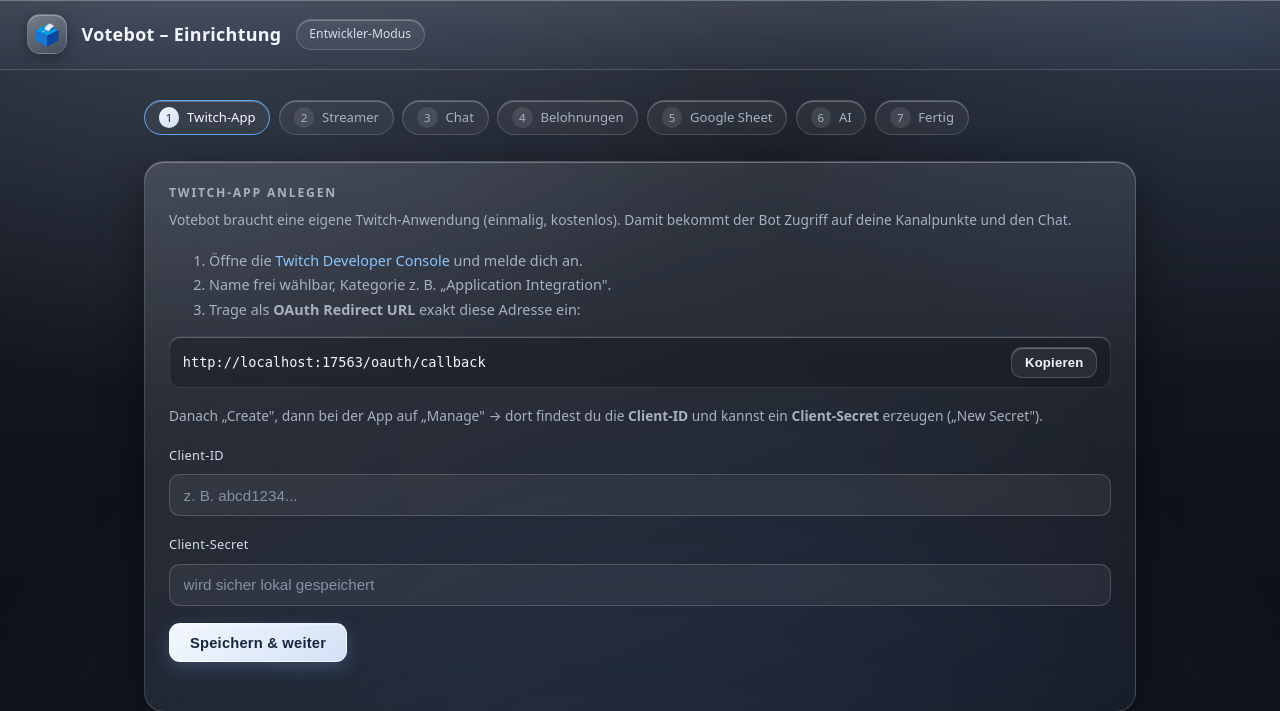
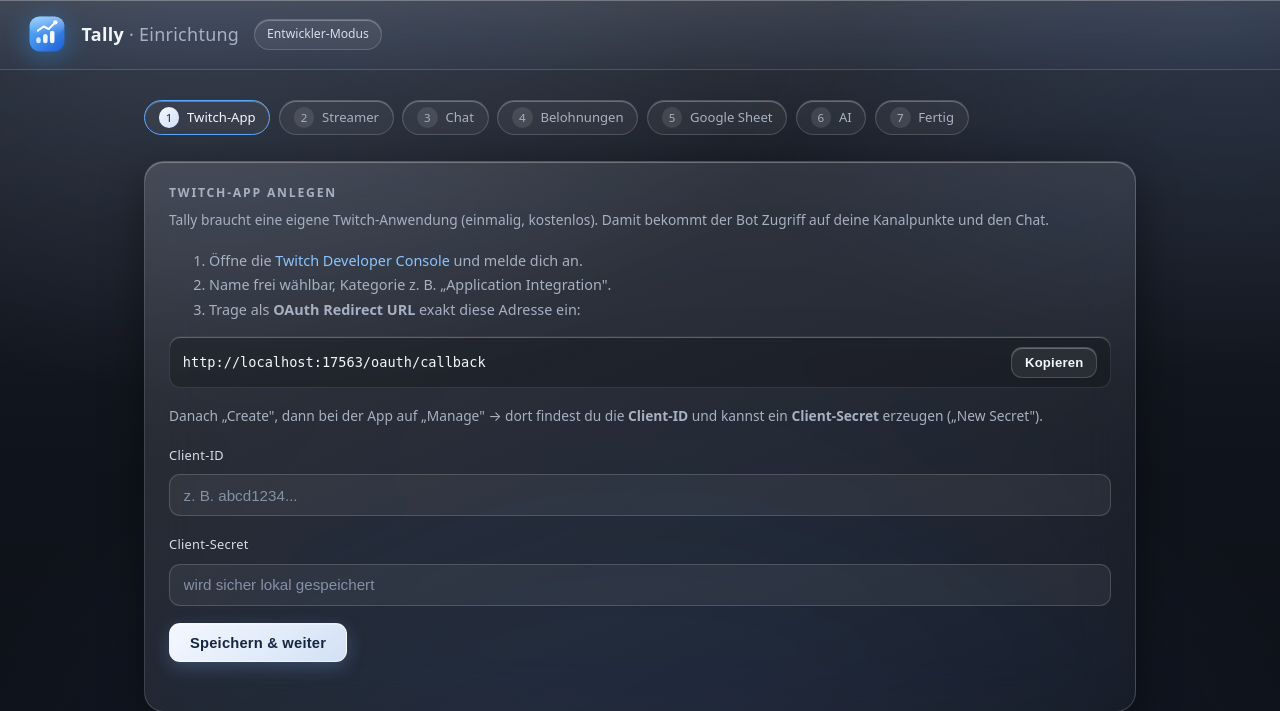
Before and after one commit to ELYXAN/votebot, a FastAPI app: page /setup in a window 1280 px wide. Shown: the top 711 px of the page. Run offline with FastAPI, Linux system fonts and the light colour scheme; data that the repository does not hold is empty.

Commit message:
Rebranding: "Tally" + eigenes Logo, KPI-Icons statt Emojis
- Projekt heißt im UI jetzt "Tally" (interner Paket-/Dienstname bleibt votebot)
- Neues custom Logo (SVG): aufsteigende Balken + Trendlinie im silbrig-blauen
  App-Icon-Stil mit Glow; als favicon.svg und in beiden Topbars
- KPI-Kacheln: Emojis durch saubere SVG-Line-Icons ersetzt
  (Häkchen, Sparkle/AI, Controller, Uhr) in blau getönten Chips
- Produktname in Setup-Texten, Dialogen, Banner, README auf Tally umgestellt

Co-Authored-By: Claude Opus 4.8 <noreply@anthropic.com>

```diff
--- a/run.py
+++ b/run.py
@@ -27,7 +27,7 @@ def main() -> None:
     url = f"http://{cfg_mod.WEB_HOST}:{cfg_mod.WEB_PORT}"
 
     print("=" * 60)
-    print("  Votebot - Twitch Vote Tracker")
+    print("  Tally - Twitch Vote Tracker")
     print(f"  Dashboard: {url}")
     print("  (Zum Beenden hier Strg+C drücken.)")
     print("=" * 60)
--- a/votebot/web/app.py
+++ b/votebot/web/app.py
@@ -42,7 +42,7 @@ state = AppState()
 @asynccontextmanager
 async def lifespan(app: FastAPI):
     logging_setup.set_loop(asyncio.get_running_loop())
-    log.info("Votebot-Dashboard bereit auf http://%s:%d", cfg_mod.WEB_HOST, cfg_mod.WEB_PORT)
+    log.info("Tally-Dashboard bereit auf http://%s:%d", cfg_mod.WEB_HOST, cfg_mod.WEB_PORT)
     # Bot automatisch starten, wenn gewünscht und alles eingerichtet ist.
     if state.cfg.get("autostart_bot") and cfg_mod.is_setup_complete(state.cfg):
         try:
@@ -54,7 +54,7 @@ async def lifespan(app: FastAPI):
     await state.bot.stop()
 
 
-app = FastAPI(title="Votebot", lifespan=lifespan)
+app = FastAPI(title="Tally", lifespan=lifespan)
 app.mount("/static", StaticFiles(directory=STATIC_DIR), name="static")
 
 
--- a/votebot/web/static/app.js
+++ b/votebot/web/static/app.js
@@ -144,7 +144,7 @@ async function createReward() {
 }
 
 async function removeReward(id) {
-  if (!confirm("Belohnung aus Votebot entfernen? (Die Twitch-Belohnung bleibt bestehen.)")) return;
+  if (!confirm("Belohnung aus Tally entfernen? (Die Twitch-Belohnung bleibt bestehen.)")) return;
   try { await api(`/api/rewards/${encodeURIComponent(id)}`, "DELETE"); }
   catch (e) { alert(e.message); }
 }
--- a/votebot/web/static/style.css
+++ b/votebot/web/static/style.css
@@ -1,4 +1,4 @@
-/* Votebot UI – PS5 Control-Center-inspiriert: silbrig, frosted glass, Lichtquellen */
+/* Tally UI – PS5 Control-Center-inspiriert: silbrig, frosted glass, Lichtquellen */
 :root {
   --bg-base: #141822;
   --text: #f3f6fb;
@@ -61,13 +61,8 @@ header.topbar {
   box-shadow: var(--hi);
   position: sticky; top: 0; z-index: 20;
 }
-header.topbar .logo {
-  font-size: 1.3rem; width: 2.5rem; height: 2.5rem;
-  display: grid; place-items: center;
-  background: linear-gradient(150deg, rgba(255,255,255,0.3), rgba(255,255,255,0.08));
-  border: 1px solid var(--edge); border-radius: 13px;
-  box-shadow: var(--hi), 0 4px 14px rgba(0,0,0,0.3);
-}
+header.topbar .logo { width: 2.5rem; height: 2.5rem; display: block; }
+header.topbar .logo-mark { width: 100%; height: 100%; display: block; filter: drop-shadow(0 4px 13px rgba(42,157,255,0.45)); }
 header.topbar h1 { font-size: 1.12rem; margin: 0; font-weight: 600; letter-spacing: .3px; }
 header.topbar .spacer { flex: 1; }
 
@@ -198,9 +193,11 @@ ol + .code, p + .code { margin-top: .4rem; }
   background: radial-gradient(closest-side, rgba(255,255,255,0.18), transparent); pointer-events: none;
 }
 .kpi .ic {
-  font-size: 1.05rem; width: 2.2rem; height: 2.2rem; display: grid; place-items: center;
-  background: rgba(255,255,255,0.08); border: 1px solid var(--edge-soft); border-radius: 10px; box-shadow: var(--hi);
+  width: 2.4rem; height: 2.4rem; display: grid; place-items: center; color: var(--accent);
+  background: linear-gradient(150deg, rgba(90,169,255,0.18), rgba(90,169,255,0.06));
+  border: 1px solid rgba(90,169,255,0.28); border-radius: 11px; box-shadow: var(--hi);
 }
+.kpi .ic svg { width: 1.35rem; height: 1.35rem; }
 .kpi .v { font-size: 2.3rem; font-weight: 700; line-height: 1.02; margin-top: .55rem; letter-spacing: -.5px; }
 .kpi .k { font-size: .72rem; color: var(--muted); margin-top: .3rem; text-transform: uppercase; letter-spacing: 1.2px; }
 .kpi .accent { color: #fff; text-shadow: 0 0 22px rgba(120,180,255,0.6); }
--- a/votebot/web/static/wizard.js
+++ b/votebot/web/static/wizard.js
@@ -254,7 +254,7 @@ function renderRewardList() {
 }
 
 async function removeReward(id) {
-  if (!confirm("Belohnung aus Votebot entfernen? (Die Twitch-Belohnung bleibt bestehen.)")) return;
+  if (!confirm("Belohnung aus Tally entfernen? (Die Twitch-Belohnung bleibt bestehen.)")) return;
   try { await api(`/api/rewards/${encodeURIComponent(id)}`, "DELETE"); await refresh(); }
   catch (e) { showMsg("msg-rewards", e.message, "err"); }
 }
--- a/votebot/web/templates/setup.html
+++ b/votebot/web/templates/setup.html
@@ -3,13 +3,14 @@
 <head>
   <meta charset="utf-8">
   <meta name="viewport" content="width=device-width, initial-scale=1">
-  <title>Votebot – Einrichtung</title>
+  <title>Tally – Einrichtung</title>
+  <link rel="icon" type="image/svg+xml" href="/static/favicon.svg">
   <link rel="stylesheet" href="/static/style.css">
 </head>
 <body>
   <header class="topbar">
-    <span class="logo">🗳️</span>
-    <h1>Votebot – Einrichtung</h1>
+    <span class="logo"><svg class="logo-mark" viewBox="0 0 48 48" fill="none" aria-hidden="true"><defs><linearGradient id="lgbg" x1="6" y1="4" x2="42" y2="44" gradientUnits="userSpaceOnUse"><stop stop-color="#5db2ff"/><stop offset="1" stop-color="#1f63d6"/></linearGradient><linearGradient id="lghi" x1="24" y1="3" x2="24" y2="26" gradientUnits="userSpaceOnUse"><stop stop-color="#fff" stop-opacity=".4"/><stop offset="1" stop-color="#fff" stop-opacity="0"/></linearGradient></defs><rect x="3" y="3" width="42" height="42" rx="12" fill="url(#lgbg)"/><rect x="3" y="3" width="42" height="22" rx="12" fill="url(#lghi)"/><rect x="11" y="28" width="5.5" height="7" rx="2.75" fill="#fff" fill-opacity=".8"/><rect x="19.25" y="24" width="5.5" height="11" rx="2.75" fill="#fff" fill-opacity=".9"/><rect x="27.5" y="20" width="5.5" height="15" rx="2.75" fill="#fff" fill-opacity=".95"/><path d="M13 20 l7 -5 l6 3 l8 -8" stroke="#fff" stroke-width="2.4" stroke-linecap="round" stroke-linejoin="round"/><circle cx="34" cy="10" r="2.6" fill="#fff"/></svg></span>
+    <h1>Tally <span class="muted" style="font-weight:400">· Einrichtung</span></h1>
     <span class="pill" id="mode-badge"></span>
     <span class="spacer"></span>
     <a href="/" id="to-dashboard" class="pill hidden">Zum Dashboard →</a>
@@ -21,7 +22,7 @@
     <!-- Schritt: Twitch-App (nur Entwickler-Modus) -->
     <section class="card step" data-step="0">
       <h2>Twitch-App anlegen</h2>
-      <p class="hint">Votebot braucht eine eigene Twitch-Anwendung (einmalig, kostenlos).
+      <p class="hint">Tally braucht eine eigene Twitch-Anwendung (einmalig, kostenlos).
         Damit bekommt der Bot Zugriff auf deine Kanalpunkte und den Chat.</p>
       <ol class="muted" style="font-size:.9rem; line-height:1.7">
         <li>Öffne die <a href="https://dev.twitch.tv/console/apps/create" target="_blank" rel="noopener">Twitch Developer Console</a> und melde dich an.</li>
@@ -77,7 +78,7 @@
     <!-- Schritt: Rewards -->
     <section class="card step hidden" data-step="3">
       <h2>Voting-Belohnungen anlegen</h2>
-      <p class="hint">Votebot legt die Kanalpunkte-Belohnungen direkt auf deinem Kanal an.
+      <p class="hint">Tally legt die Kanalpunkte-Belohnungen direkt auf deinem Kanal an.
         Du kannst Namen und Kosten anpassen – später im Dashboard beliebig weitere ergänzen.</p>
       <div id="reward-presets"></div>
       <div class="row mt">
@@ -131,7 +132,7 @@
 
       <label class="mt">Google-Sheet-Link oder -ID</label>
       <input type="text" id="spreadsheet_id" placeholder="https://docs.google.com/spreadsheets/d/....">
-      <small class="note">Spalte A = Votes, Spalte B = Spielname. Leeres Blatt? Votebot legt die Kopfzeile selbst an.</small>
+      <small class="note">Spalte A = Votes, Spalte B = Spielname. Leeres Blatt? Tally legt die Kopfzeile selbst an.</small>
 
       <div class="row mt">
         <button onclick="saveSheet()" class="secondary">Speichern</button>
@@ -159,7 +160,7 @@
     <!-- Fertig -->
     <section class="card step hidden" data-step="6">
       <h2>✓ Fertig!</h2>
-      <p class="hint">Dein Votebot ist eingerichtet. Im Dashboard kannst du den Bot starten,
+      <p class="hint">Dein Tally ist eingerichtet. Im Dashboard kannst du den Bot starten,
         das Live-Log sehen, Belohnungen verwalten und manuelle Votes abgeben.</p>
       <div id="final-summary"></div>
       <div class="row mt">
```
Also changed, not shown: votebot/web/templates/index.html (+8 -7 lines), README.md, votebot/web/static/favicon.svg (added), 1 other file.
